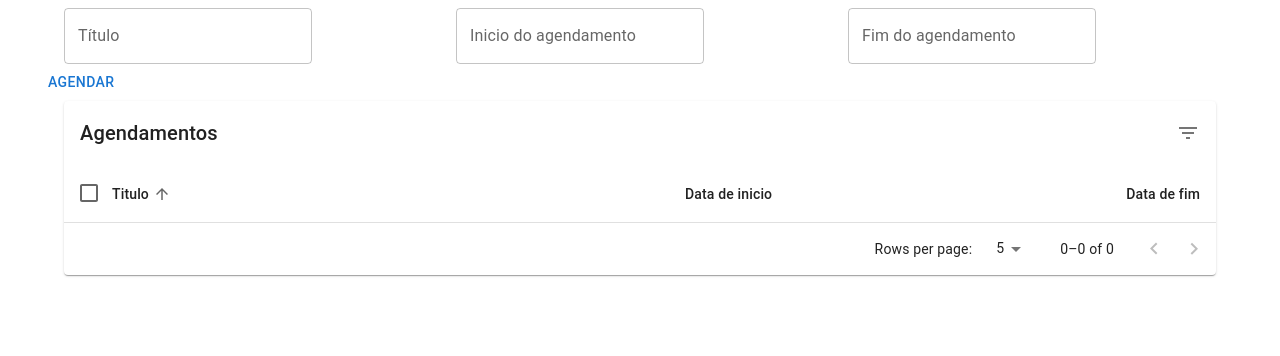
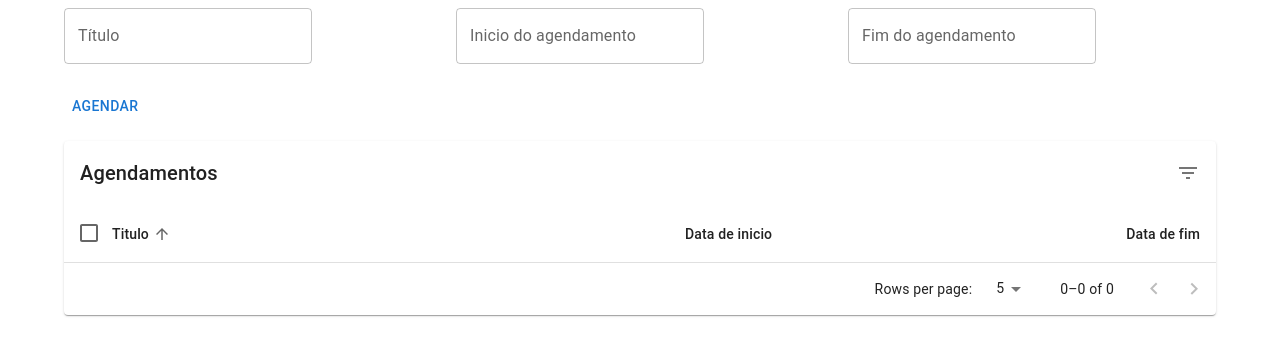
Before and after one commit to KurobaneShin/quaddro-test, a React (Vite) app: page / in a window 1280 px wide. Shown: the top 356 px of the page. Built offline with nearby package versions, Linux system fonts and the light colour scheme.

Commit message:
feat: componentize FormAddSchedule

```diff
--- a/package.json
+++ b/package.json
@@ -18,6 +18,7 @@
     "@mui/x-date-pickers": "^5.0.1",
     "formik": "^2.2.9",
     "luxon": "^2.5.0",
+    "notistack": "^2.0.5",
     "react": "^18.2.0",
     "react-dom": "^18.2.0",
     "vite-tsconfig-paths": "^3.5.0",
--- a/src/App.tsx
+++ b/src/App.tsx
@@ -1,123 +1,35 @@
 import { useState } from 'react';
 
-import { Box, Button, Container, CssBaseline, Grid, TextField } from '@mui/material';
-import { DateTimePicker, LocalizationProvider } from '@mui/x-date-pickers';
+import { Box, Container, CssBaseline } from '@mui/material';
+import { LocalizationProvider } from '@mui/x-date-pickers';
 import { AdapterLuxon } from '@mui/x-date-pickers/AdapterLuxon';
-import { useFormik } from 'formik';
+import { SnackbarProvider } from 'notistack';
 
 import EnhancedTable from '@/components/EnhancedTable';
-import { createSchedulingSchema } from '@/schemas/schedulingSchema';
 import { IScheduling } from '@/types/scheduling';
 
-type formValues = {} & IScheduling;
+import FormAddSchedule from './components/FormAddSchedule';
 
 function App() {
   const [schedules, setSchedules] = useState<IScheduling[]>([]);
 
-  const checkIsAlreadyScheduled = (values: IScheduling) => {
-    const { startDate } = values;
-
-    if (!startDate) return false;
-
-    return schedules.some((schedule) => {
-      if (!schedule.startDate || !schedule.endDate) return false;
+  const handleAddSchedule = (newSchedules: IScheduling[]) => {
+    setSchedules(newSchedules);
+  };
 
   return (
-        startDate?.toMillis() >= schedule.startDate?.toMillis() && startDate?.toMillis() < schedule.endDate?.toMillis()
-      );
-    });
-  };
-
-  const formik = useFormik<formValues>({
-    initialValues: {
-      title: '',
-      startDate: null,
-      endDate: null,
-    },
-    validationSchema: createSchedulingSchema,
-    onSubmit(values) {
-      const isAlreadyScheduled = checkIsAlreadyScheduled(values);
-
-      if (isAlreadyScheduled) {
-        console.log('ja tem horario marcado');
-      } else {
-        setSchedules([values, ...schedules]);
-      }
-    },
-  });
-
-  return (
+    <SnackbarProvider preventDuplicate maxSnack={3} variant="default">
       <LocalizationProvider dateAdapter={AdapterLuxon}>
         <CssBaseline />
         <Container sx={{ mt: 1 }}>
-        <Box component="form" onSubmit={formik.handleSubmit}>
-          <Grid container spacing={3}>
-            <Grid item xs={4}>
-              <TextField
-                name="title"
-                id="title"
-                label="Título"
-                value={formik.values.title}
-                error={Boolean(formik.errors.title) && Boolean(formik.touched.title)}
-                helperText={formik.errors.title}
-                onChange={formik.handleChange}
-              />
-            </Grid>
-            <Grid item xs={4}>
-              <DateTimePicker
-                label="Inicio do agendamento"
-                value={formik.values.startDate}
-                disablePast
-                ampm={false}
-                disableMaskedInput={false}
-                inputFormat="dd/MM/yyyy hh:mm"
-                mask="__/__/____ __:__"
-                onChange={(newValue) => {
-                  formik.setFieldValue('startDate', newValue);
-                }}
-                renderInput={(props) => (
-                  <TextField
-                    {...props}
-                    placeholder="dd/mm/yyyy hh:mm"
-                    error={Boolean(formik.errors.startDate) && Boolean(formik.touched.startDate)}
-                    helperText={formik.errors.startDate}
-                  />
-                )}
-              />
-            </Grid>
+          <FormAddSchedule schedules={schedules} handleAddSchedule={handleAddSchedule} />
 
-            <Grid item xs={4}>
-              <DateTimePicker
-                label="Fim do agendamento"
-                value={formik.values.endDate}
-                disablePast
-                ampm={false}
-                ampmInClock={false}
-                inputFormat="dd/MM/yyyy hh:mm"
-                mask="__/__/____ __:__"
-                disableMaskedInput={false}
-                onChange={(newValue) => {
-                  formik.setFieldValue('endDate', newValue);
-                }}
-                renderInput={(props) => (
-                  <TextField
-                    {...props}
-                    error={Boolean(formik.errors.endDate) && Boolean(formik.touched.endDate)}
-                    helperText={formik.errors.endDate}
-                  />
-                )}
-              />
-            </Grid>
-
-            <Button type="submit">Agendar</Button>
-          </Grid>
-        </Box>
-
-        <Box>
+          <Box sx={{ mt: 2 }}>
             <EnhancedTable schedules={schedules} />
           </Box>
         </Container>
       </LocalizationProvider>
+    </SnackbarProvider>
   );
 }
 
--- /dev/null
+++ b/src/components/FormAddSchedule.tsx
@@ -0,0 +1,117 @@
+import React from 'react';
+
+import { Box, Button, Grid, TextField } from '@mui/material';
+import { DateTimePicker } from '@mui/x-date-pickers';
+import { useFormik } from 'formik';
+
+import { createSchedulingSchema } from '@/schemas/schedulingSchema';
+import { IScheduling } from '@/types/scheduling';
+
+type formValues = {} & IScheduling;
+
+type Props = {
+  handleAddSchedule: (schedules: IScheduling[]) => void;
+  schedules: IScheduling[];
+};
+
+function FormAddSchedule({ schedules, handleAddSchedule }: Props) {
+  const checkIsAlreadyScheduled = (values: IScheduling) => {
+    const { startDate } = values;
+
+    if (!startDate) return false;
+
+    return schedules.some((schedule) => {
+      if (!schedule.startDate || !schedule.endDate) return false;
+
+      return (
+        startDate?.toMillis() >= schedule.startDate?.toMillis() && startDate?.toMillis() < schedule.endDate?.toMillis()
+      );
+    });
+  };
+
+  const formik = useFormik<formValues>({
+    initialValues: {
+      title: '',
+      startDate: null,
+      endDate: null,
+    },
+    validationSchema: createSchedulingSchema,
+    onSubmit(values) {
+      const isAlreadyScheduled = checkIsAlreadyScheduled(values);
+
+      if (isAlreadyScheduled) {
+        console.log('ja tem horario marcado');
+      } else {
+        handleAddSchedule([values, ...schedules]);
+      }
+    },
+  });
+
+  return (
+    <Box component="form" onSubmit={formik.handleSubmit}>
+      <Grid container spacing={3}>
+        <Grid item xs={4}>
+          <TextField
+            name="title"
+            id="title"
+            label="Título"
+            value={formik.values.title}
+            error={Boolean(formik.errors.title) && Boolean(formik.touched.title)}
+            helperText={formik.errors.title}
+            onChange={formik.handleChange}
+          />
+        </Grid>
+        <Grid item xs={4}>
+          <DateTimePicker
+            label="Inicio do agendamento"
+            value={formik.values.startDate}
+            disablePast
+            ampm={false}
+            disableMaskedInput={false}
+            inputFormat="dd/MM/yyyy hh:mm"
+            mask="__/__/____ __:__"
+            onChange={(newValue) => {
+              formik.setFieldValue('startDate', newValue);
+            }}
+            renderInput={(props) => (
+              <TextField
+                {...props}
+                placeholder="dd/mm/yyyy hh:mm"
+                error={Boolean(formik.errors.startDate) && Boolean(formik.touched.startDate)}
+                helperText={formik.errors.startDate}
+              />
+            )}
+          />
+        </Grid>
+
+        <Grid item xs={4}>
+          <DateTimePicker
+            label="Fim do agendamento"
+            value={formik.values.endDate}
+            disablePast
+            ampm={false}
+            ampmInClock={false}
+            inputFormat="dd/MM/yyyy hh:mm"
+            mask="__/__/____ __:__"
+            disableMaskedInput={false}
+            onChange={(newValue) => {
+              formik.setFieldValue('endDate', newValue);
+            }}
+            renderInput={(props) => (
+              <TextField
+                {...props}
+                error={Boolean(formik.errors.endDate) && Boolean(formik.touched.endDate)}
+                helperText={formik.errors.endDate}
+              />
+            )}
+          />
+        </Grid>
+        <Grid item xs={4}>
+          <Button type="submit">Agendar</Button>
+        </Grid>
+      </Grid>
+    </Box>
+  );
+}
+
+export default FormAddSchedule;
```
Also changed, not shown: 1 other file (tests, documents, lock files or other folders). Lines whose indentation alone changed are shown as unchanged.
